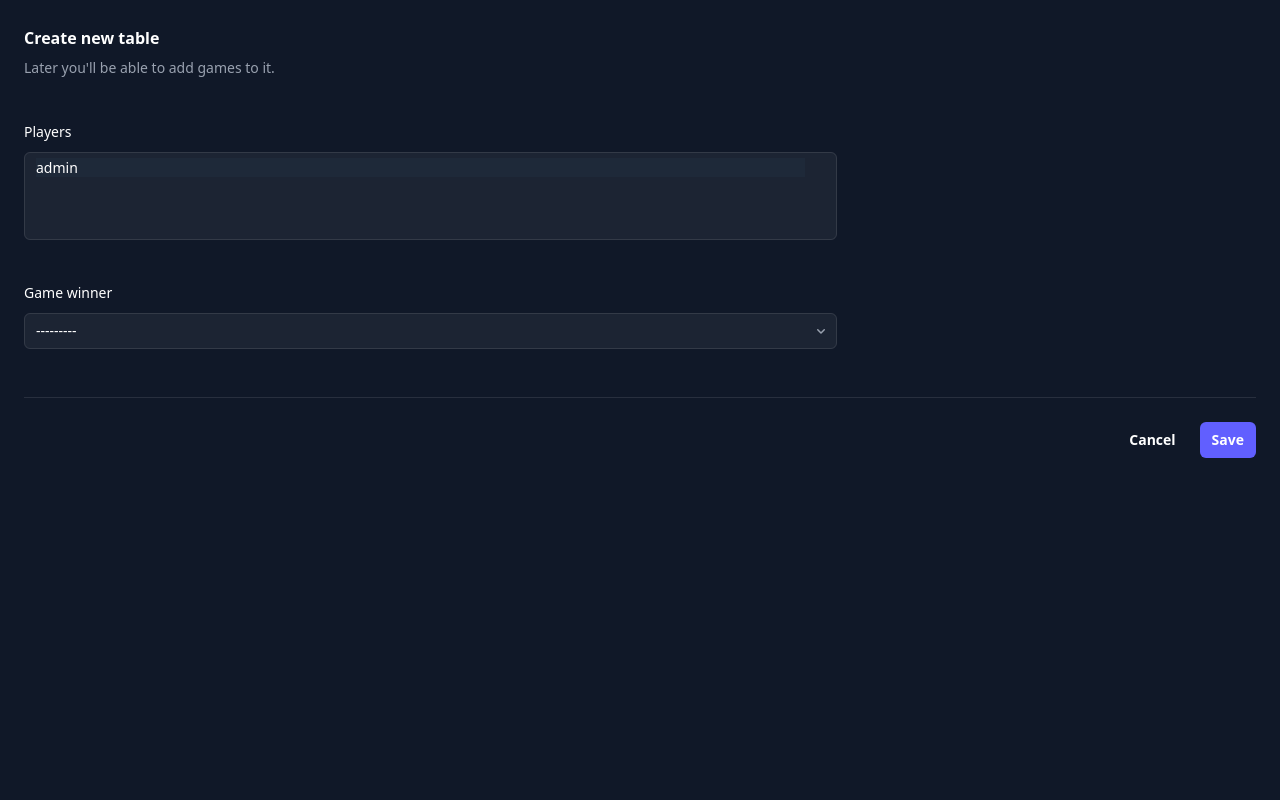
After one commit to KompocikDot/pokero, a Django app: page /tables/3/games/create in a window 1280 px wide. The commit adds this page. Run offline with Django 5.2, Linux system fonts and the light colour scheme; data comes from the database, SQL or seed files in the repository; both versions use the stored data as it was after the commit; some libraries are stand-ins or nearby versions.

Commit message:
Add game create view

```diff
--- a/app/games/views.py
+++ b/app/games/views.py
@@ -1,3 +1,21 @@
-from django.shortcuts import render
+from django.urls import reverse_lazy
+from django.views.generic import CreateView
 
-# Create your views here.
+from tables.models import Table
+from django.shortcuts import get_object_or_404
+
+from .models import Game
+
+class GameCreateView(CreateView):
+    model = Game
+    fields = ["players", "winner"]
+    template_name_suffix = "_create_form"
+    success_url = reverse_lazy('tables_list_view')
+
+    def form_valid(self, form):
+        table_pk = self.kwargs['pk']
+
+        table = get_object_or_404(Table, pk=table_pk)
+        form.instance.table = table
+
+        return super().form_valid(form)
--- a/app/tables/urls.py
+++ b/app/tables/urls.py
@@ -1,4 +1,6 @@
 from django.urls import path
+
+from games.views import GameCreateView
 from .views import TableDeleteView, TableObjectView, TableUpdateView, TablesCreateView, TablesListView
 
 urlpatterns = [
@@ -7,4 +9,5 @@ urlpatterns = [
     path('create/', TablesCreateView.as_view(), name="table_create_view"),
     path('<int:pk>/delete/', TableDeleteView.as_view(), name="table_delete_view"),
     path('<int:pk>/update/', TableUpdateView.as_view(), name="table_update_view"),
+    path('<int:pk>/games/create', GameCreateView.as_view(), name="table_update_view"),
 ]
--- a/app/tables/views.py
+++ b/app/tables/views.py
@@ -11,6 +11,7 @@ class TableObjectView(DetailView):
 class TablesCreateView(CreateView):
     model = Table
     fields = "__all__"
+    template_name_suffix = "_create_form"
 
 class TableDeleteView(DeleteView):
     model = Table
@@ -19,4 +20,4 @@ class TableDeleteView(DeleteView):
 class TableUpdateView(UpdateView):
     model = Table
     fields = "__all__"
-    template_name_suffix = "_update"
+    template_name_suffix = "_update_form"
--- /dev/null
+++ b/app/templates/games/game_create_form.html
@@ -0,0 +1,42 @@
+{% extends "base.html" %}
+{% load widget_tweaks %}
+
+{% block content %}
+<form class="p-6" method="post">
+  {% csrf_token %}
+  <div class="space-y-12">
+    <div class="border-b border-white/10 pb-12">
+      <h2 class="text-base/7 font-semibold text-white">Create new table</h2>
+      <p class="mt-1 text-sm/6 text-gray-400">Later you'll be able to add games to it.</p>
+
+      <div class="mt-10 grid grid-cols-1 gap-x-6 gap-y-8 sm:grid-cols-6">
+        <div class="sm:col-span-4">
+          <label for="username" class="block text-sm/6 font-medium text-white">Players</label>
+          <div class="mt-2">
+	        {% render_field form.players class+="col-start-1 row-start-1 w-full appearance-none rounded-md bg-white/5 py-1.5 pr-8 pl-3 text-base text-white outline-1 -outline-offset-1 outline-white/10 *:bg-gray-800 focus:outline-2 focus:-outline-offset-2 focus:outline-indigo-500 sm:text-sm/6" %}
+          </div>
+        </div>
+      </div>
+
+      <div class="mt-10 grid grid-cols-1 gap-x-6 gap-y-8 sm:grid-cols-6">
+        <div class="sm:col-span-4">
+          <label for="username" class="block text-sm/6 font-medium text-white">Game winner</label>
+          <div class="mt-2">
+            <div class="mt-2 grid grid-cols-1">
+	      {% render_field form.winner class+="col-start-1 row-start-1 w-full appearance-none rounded-md bg-white/5 py-1.5 pr-8 pl-3 text-base text-white outline-1 -outline-offset-1 outline-white/10 *:bg-gray-800 focus:outline-2 focus:-outline-offset-2 focus:outline-indigo-500 sm:text-sm/6" %}
+	      <svg viewBox="0 0 16 16" fill="currentColor" data-slot="icon" aria-hidden="true" class="pointer-events-none col-start-1 row-start-1 mr-2 size-5 self-center justify-self-end text-gray-400 sm:size-4">
+                <path d="M4.22 6.22a.75.75 0 0 1 1.06 0L8 8.94l2.72-2.72a.75.75 0 1 1 1.06 1.06l-3.25 3.25a.75.75 0 0 1-1.06 0L4.22 7.28a.75.75 0 0 1 0-1.06Z" clip-rule="evenodd" fill-rule="evenodd" />
+              </svg>
+	    </div>
+          </div>
+        </div>
+      </div>
+    </div>
+  </div>
+
+  <div class="mt-6 flex items-center justify-end gap-x-6">
+    <a href="{% url 'tables_list_view' %}" class="text-sm/6 font-semibold text-white">Cancel</a>
+    <button type="submit" class="rounded-md bg-indigo-500 px-3 py-2 text-sm font-semibold text-white focus-visible:outline-2 focus-visible:outline-offset-2 focus-visible:outline-indigo-500">Save</button>
+  </div>
+</form>
+{% endblock %}
--- a/app/templates/tables/table_detail.html
+++ b/app/templates/tables/table_detail.html
@@ -37,9 +37,11 @@
       </div>
     </header>
 
-    <!-- Activity list -->
     <div class="border-t border-white/10 pt-11">
-      <h2 class="px-4 text-base/7 font-semibold text-white sm:px-6 lg:px-8">Games list</h2>
+      <div class="flex justify-between px-8">
+        <h2 class="text-base/7 font-semibold text-white">Games list</h2>
+	<a href="{% url 'table_update_view' object.pk %}" class="rounded-md bg-indigo-500 px-3 py-2 text-sm font-semibold text-white hover:bg-indigo-400 focus-visible:outline-2 focus-visible:outline-offset-2 focus-visible:outline-indigo-500">Add game</a>
+      </div>
       <table class="mt-6 w-full text-left whitespace-nowrap">
         <colgroup>
           <col class="w-full sm:w-4/12" />
--- a/app/theme/static/css/dist/styles.css
+++ b/app/theme/static/css/dist/styles.css
@@ -9,17 +9,14 @@
     monospace;
     --color-red-400: oklch(70.4% 0.191 22.216);
     --color-red-500: oklch(63.7% 0.237 25.331);
-    --color-green-400: oklch(79.2% 0.209 151.711);
     --color-indigo-300: oklch(78.5% 0.115 274.713);
     --color-indigo-400: oklch(67.3% 0.182 276.935);
     --color-indigo-500: oklch(58.5% 0.233 277.117);
-    --color-rose-400: oklch(71.2% 0.194 13.428);
     --color-gray-100: oklch(96.7% 0.003 264.542);
     --color-gray-200: oklch(92.8% 0.006 264.531);
     --color-gray-300: oklch(87.2% 0.01 258.338);
     --color-gray-400: oklch(70.7% 0.022 261.325);
     --color-gray-500: oklch(55.1% 0.027 264.364);
-    --color-gray-600: oklch(44.6% 0.03 256.802);
     --color-gray-700: oklch(37.3% 0.034 259.733);
     --color-gray-800: oklch(27.8% 0.033 256.848);
     --color-gray-900: oklch(21% 0.034 264.665);
@@ -27,7 +24,6 @@
     --spacing: 0.25rem;
     --container-sm: 24rem;
     --text-xs: 0.75rem;
-    --text-xs--line-height: calc(1 / 0.75);
     --text-sm: 0.875rem;
     --text-sm--line-height: calc(1.25 / 0.875);
     --text-base: 1rem;
@@ -39,9 +35,7 @@
     --font-weight-semibold: 600;
     --font-weight-bold: 700;
     --tracking-tight: -0.025em;
-    --radius-sm: 0.25rem;
     --radius-md: 0.375rem;
-    --radius-lg: 0.5rem;
     --default-font-family: var(--font-sans);
     --default-mono-font-family: var(--font-mono);
   }
@@ -793,91 +608,14 @@
       outline-color: color-mix(in oklab, var(--color-white) 10%, transparent);
     }
   }
-  .select-none {
-    -webkit-user-select: none;
-    user-select: none;
-  }
-  .ring-inset {
-    --tw-ring-inset: inset;
-  }
   .\*\:bg-gray-800 {
     :is(& > *) {
       background-color: var(--color-gray-800);
     }
   }
-  .group-has-checked\:opacity-100 {
-    &:is(:where(.group):has(*:checked) *) {
-      opacity: 100%;
-    }
-  }
-  .group-has-indeterminate\:opacity-100 {
-    &:is(:where(.group):has(*:indeterminate) *) {
-      opacity: 100%;
-    }
-  }
-  .group-has-disabled\:stroke-white\/25 {
-    &:is(:where(.group):has(*:disabled) *) {
-      stroke: color-mix(in srgb, #fff 25%, transparent);
-      @supports (color: color-mix(in lab, red, red)) {
-        stroke: color-mix(in oklab, var(--color-white) 25%, transparent);
-      }
-    }
-  }
   .placeholder\:text-gray-500 {
     &::placeholder {
       color: var(--color-gray-500);
-    }
-  }
-  .before\:absolute {
-    &::before {
-      content: var(--tw-content);
-      position: absolute;
-    }
-  }
-  .before\:inset-1 {
-    &::before {
-      content: var(--tw-content);
-      inset: calc(var(--spacing) * 1);
-    }
-  }
-  .before\:rounded-full {
-    &::before {
-      content: var(--tw-content);
-      border-radius: calc(infinity * 1px);
-    }
-  }
-  .before\:bg-white {
-    &::before {
-      content: var(--tw-content);
-      background-color: var(--color-white);
-    }
-  }
-  .not-checked\:before\:hidden {
-    &:not(*:checked) {
-      &::before {
-        content: var(--tw-content);
-        display: none;
-      }
-    }
-  }
-  .checked\:border-indigo-500 {
-    &:checked {
-      border-color: var(--color-indigo-500);
-    }
-  }
-  .checked\:bg-indigo-500 {
-    &:checked {
-      background-color: var(--color-indigo-500);
-    }
-  }
-  .indeterminate\:border-indigo-500 {
-    &:indeterminate {
-      border-color: var(--color-indigo-500);
-    }
-  }
-  .indeterminate\:bg-indigo-500 {
-    &:indeterminate {
-      background-color: var(--color-indigo-500);
     }
   }
   .focus-within\:outline-2 {
@@ -975,66 +708,9 @@
       outline-color: var(--color-red-500);
     }
   }
-  .disabled\:border-white\/5 {
-    &:disabled {
-      border-color: color-mix(in srgb, #fff 5%, transparent);
-      @supports (color: color-mix(in lab, red, red)) {
-        border-color: color-mix(in oklab, var(--color-white) 5%, transparent);
-      }
-    }
-  }
-  .disabled\:bg-white\/10 {
-    &:disabled {
-      background-color: color-mix(in srgb, #fff 10%, transparent);
-      @supports (color: color-mix(in lab, red, red)) {
-        background-color: color-mix(in oklab, var(--color-white) 10%, transparent);
-      }
-    }
-  }
-  .disabled\:before\:bg-white\/20 {
-    &:disabled {
-      &::before {
-        content: var(--tw-content);
-        background-color: color-mix(in srgb, #fff 20%, transparent);
-        @supports (color: color-mix(in lab, red, red)) {
-          background-color: color-mix(in oklab, var(--color-white) 20%, transparent);
-        }
-      }
-    }
-  }
-  .disabled\:checked\:bg-white\/10 {
-    &:disabled {
-      &:checked {
-        background-color: color-mix(in srgb, #fff 10%, transparent);
-        @supports (color: color-mix(in lab, red, red)) {
-          background-color: color-mix(in oklab, var(--color-white) 10%, transparent);
-        }
-      }
-    }
-  }
-  .sm\:order-0 {
-    @media (width >= 40rem) {
-      order: 0;
-    }
-  }
-  .sm\:col-span-2 {
-    @media (width >= 40rem) {
-      grid-column: span 2 / span 2;
-    }
-  }
-  .sm\:col-span-3 {
-    @media (width >= 40rem) {
-      grid-column: span 3 / span 3;
-    }
-  }
   .sm\:col-span-4 {
     @media (width >= 40rem) {
       grid-column: span 4 / span 4;
-    }
-  }
-  .sm\:col-start-1 {
-    @media (width >= 40rem) {
-      grid-column-start: 1;
     }
   }
   .sm\:mx-auto {
@@ -1185,53 +831,14 @@
       width: calc(4/12 * 100%);
     }
   }
-  .lg\:grid-cols-2 {
-    @media (width >= 64rem) {
-      grid-template-columns: repeat(2, minmax(0, 1fr));
-    }
-  }
-  .lg\:grid-cols-4 {
-    @media (width >= 64rem) {
-      grid-template-columns: repeat(4, minmax(0, 1fr));
-    }
-  }
-  .lg\:border-l {
-    @media (width >= 64rem) {
-      border-left-style: var(--tw-border-style);
-      border-left-width: 1px;
-    }
-  }
   .lg\:px-8 {
     @media (width >= 64rem) {
       padding-inline: calc(var(--spacing) * 8);
     }
   }
-  .lg\:pr-8 {
-    @media (width >= 64rem) {
-      padding-right: calc(var(--spacing) * 8);
-    }
-  }
-  .lg\:pr-20 {
-    @media (width >= 64rem) {
-      padding-right: calc(var(--spacing) * 20);
-    }
-  }
   .lg\:pl-8 {
     @media (width >= 64rem) {
       padding-left: calc(var(--spacing) * 8);
-    }
-  }
-  .forced-colors\:appearance-auto {
-    @media (forced-colors: active) {
-      appearance: auto;
-    }
-  }
-  .forced-colors\:before\:hidden {
-    @media (forced-colors: active) {
-      &::before {
-        content: var(--tw-content);
-        display: none;
-      }
     }
   }
 }
@@ -1328,11 +935,6 @@
   inherits: false;
   initial-value: solid;
 }
-@property --tw-content {
-  syntax: "*";
-  initial-value: "";
-  inherits: false;
-}
 @layer properties {
   @supports ((-webkit-hyphens: none) and (not (margin-trim: inline))) or ((-moz-orient: inline) and (not (color:rgb(from red r g b)))) {
     *, ::before, ::after, ::backdrop {
@@ -1356,7 +958,6 @@
       --tw-ring-offset-color: #fff;
       --tw-ring-offset-shadow: 0 0 #0000;
       --tw-outline-style: solid;
-      --tw-content: "";
     }
   }
 }
```
Also changed, not shown: other parts of app/theme/static/css/dist/styles.css (+2 -216 lines), app/db.sqlite3, app/templates/tables/table_create_form.html (renamed from app/templates/tables/table_form.html), app/templates/tables/table_update_form.html (renamed from app/templates/tables/table_update.html).
